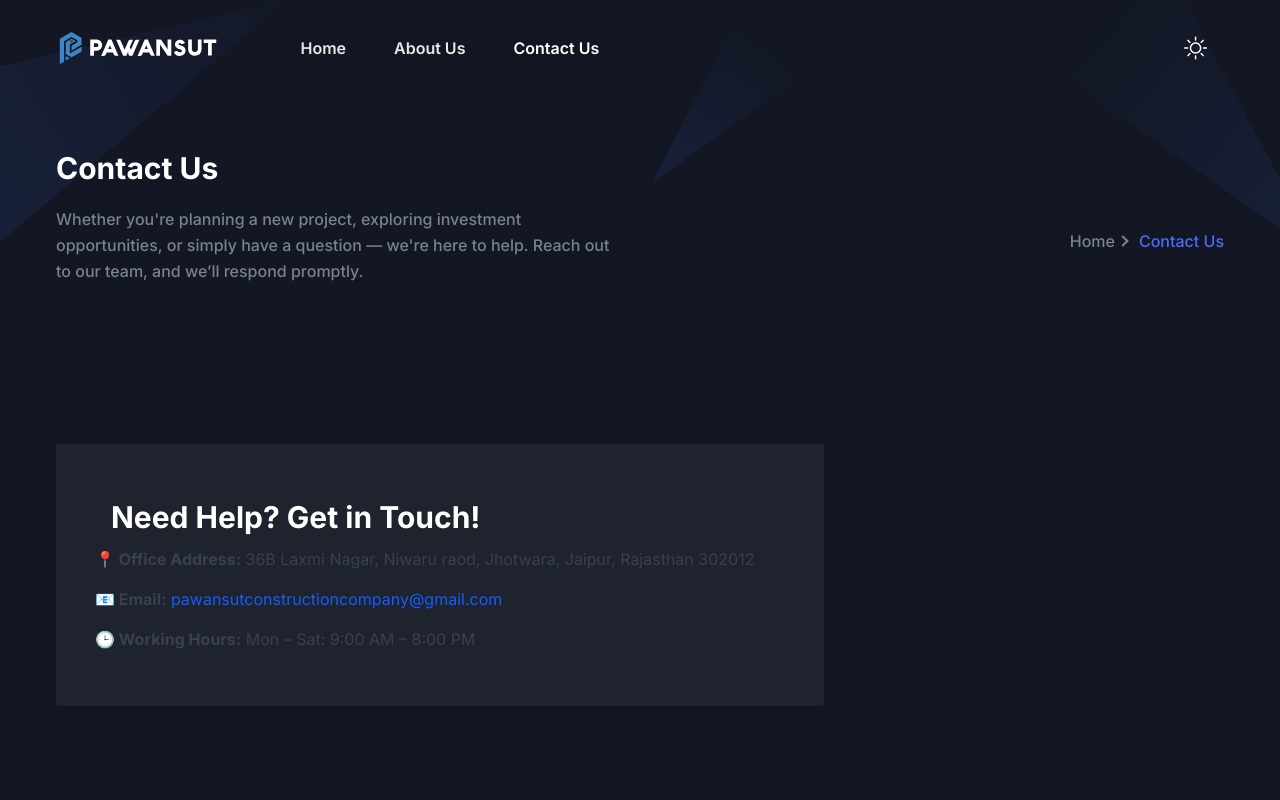
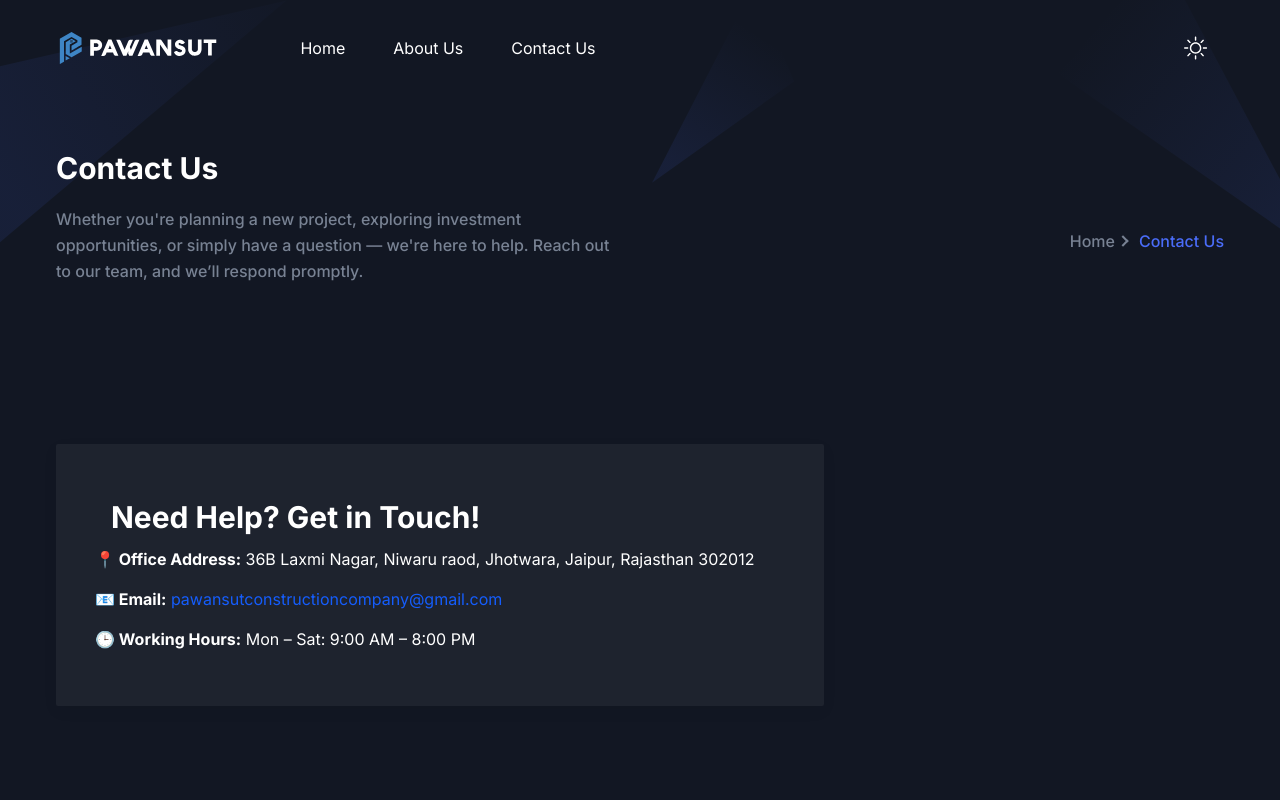
Before and after one commit to ankit1072kumawat/pawansut, a Next.js app: page /contact in a window 1280 px wide. Shown: the top 800 px of the page. Built offline with nearby package versions, Linux system fonts and the light colour scheme.

Commit message:
Update : updated design according to mobile devices

```diff
--- a/src/components/Brands/brandsData.tsx
+++ b/src/components/Brands/brandsData.tsx
@@ -2,12 +2,12 @@ import { Brand } from "@/types/brand";
 
 const brandsData: Brand[] = [
   { name: "Kajaria", logo: "/images/brands/kajaria.png" },
-  { name: "RR Kabel", logo: "/images/brands/rr-kabel.png" },
+  // { name: "RR Kabel", logo: "/images/brands/rr-kabel.png" },
   { name: "CERA", logo: "/images/brands/cera.png" },
   { name: "Havells", logo: "/images/brands/havells.png" },
   { name: "UltraTech", logo: "/images/brands/ultratech.png" },
   { name: "Ashirvad", logo: "/images/brands/ashirvad.png" },
-  { name: "Birla White", logo: "/images/brands/birla-white.png" },
+  // { name: "Birla White", logo: "/images/brands/birla-white.png" },
 ];
 
 export default brandsData;
--- a/src/components/Brands/index.tsx
+++ b/src/components/Brands/index.tsx
@@ -45,7 +45,7 @@ export default function Brands() {
                 alt={brand.name}
                 width={140}
                 height={80}
-                className="object-contain grayscale transition hover:grayscale-0"
+                className="object-contain"
               />
             </SwiperSlide>
           ))}
--- a/src/components/Contact/index.tsx
+++ b/src/components/Contact/index.tsx
@@ -1,4 +1,4 @@
-import NewsLatterBox from "./NewsLatterBox";
+// import NewsLatterBox from "./NewsLatterBox";
 
 const Contact = () => {
   return (
@@ -70,7 +70,7 @@ const Contact = () => {
                       Submit Ticket
                     </button>
                   </div> */}
-                  <div className="space-y-4 text-base text-gray-700">
+                  <div className="space-y-4 text-base text-gray-700 dark:text-white">
                     <p>
                       <strong>📍 Office Address:</strong> 36B Laxmi Nagar,
                       Niwaru raod, Jhotwara, Jaipur, Rajasthan 302012
--- a/src/components/Features/SingleFeature.tsx
+++ b/src/components/Features/SingleFeature.tsx
@@ -22,8 +22,11 @@ const SingleFeature = ({ feature }: { feature: Feature }) => {
   const { icon, title, paragraph } = feature;
 
   return (
-    <div className="w-full">
-      <div className="wow fadeInUp group" data-wow-delay=".15s">
+    <div className="flex w-full items-center justify-center">
+      <div
+        className="wow fadeInUp group flex flex-col items-center justify-center"
+        data-wow-delay=".15s"
+      >
         {/* Icon container */}
         {/* <div className="mb-5 flex h-[110px] w-[110px] items-center justify-center rounded-full bg-gray-100 shadow-md transition-transform duration-300 group-hover:scale-105">
           {icon}
--- a/src/components/Header/index.tsx
+++ b/src/components/Header/index.tsx
@@ -57,7 +57,7 @@ const Header = () => {
                 } `}
               >
                 <Image
-                  src="/images/logo/logo-2.svg"
+                  src="/images/logo/logo--2.svg"
                   alt="logo"
                   width={140}
                   height={30}
@@ -120,11 +120,6 @@ const Header = () => {
                           // </Link>
                           <Link
                             href={menuItem.path}
-                            className={`flex py-2 text-base font-semibold lg:mr-0 lg:inline-flex lg:px-0 lg:py-6 ${
-                              usePathName === menuItem.path
-                                ? "text-white drop-shadow-lg"
-                                : "text-white/90 drop-shadow-lg hover:text-orange-500"
-                            }`}
                           >
                             {menuItem.title}
                           </Link>
--- a/src/components/Hero/index.tsx
+++ b/src/components/Hero/index.tsx
@@ -41,13 +41,13 @@ const Hero = () => {
           <div className="flex flex-col items-center justify-center gap-4 sm:flex-row">
             <a
               href="#contact"
-              className="rounded-xl bg-orange-600 px-8 py-4 text-lg font-semibold text-white shadow-lg transition hover:bg-orange-700"
+              className="rounded-xl bg-orange-600 px-6 py-2 text-sm font-semibold text-white shadow-lg transition hover:bg-orange-700 sm:px-8 sm:py-4 sm:text-lg"
             >
               Get Free Consultation
             </a>
             <a
               href="#projects"
-              className="rounded-xl border border-white px-8 py-4 text-lg font-semibold text-white shadow-lg transition hover:bg-white hover:text-gray-900"
+              className="rounded-xl border border-white px-6 py-2 text-sm font-semibold text-white shadow-lg transition hover:bg-white hover:text-gray-900 sm:px-8 sm:py-4 sm:text-lg"
             >
               View Projects
             </a>
--- a/src/components/serviceSlider/index.tsx
+++ b/src/components/serviceSlider/index.tsx
@@ -59,7 +59,7 @@ export default function ServicesSlider() {
         >
           {services.map((s, i) => (
             <SwiperSlide key={i}>
-              <div className="group relative h-[420px] w-full overflow-hidden rounded-2xl bg-white shadow-md dark:bg-white/5">
+              <div className="group relative h-[370px] w-full overflow-hidden rounded-2xl bg-white shadow-md sm:h-[420px] dark:bg-white/5">
                 {/* Title */}
                 <div className="p-5">
                   <h3 className="text-xl leading-snug font-semibold text-gray-900 dark:text-white">
@@ -76,11 +76,7 @@ export default function ServicesSlider() {
                     className="object-cover transition-transform duration-300 group-hover:scale-105"
                   />
                   <div className="absolute bottom-2 left-4 cursor-pointer rounded-md bg-black/60 px-3 py-1 text-base font-medium text-white">
-                    <a
-                      href="#projects"
-                    >
-                      Such Projects →
-                    </a>
+                    <a href="#projects">Such Projects →</a>
                   </div>
                 </div>
               </div>
```
